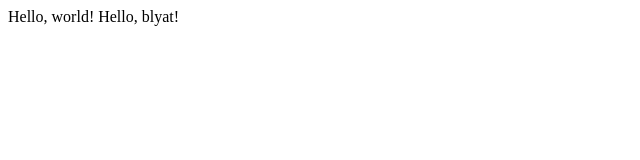
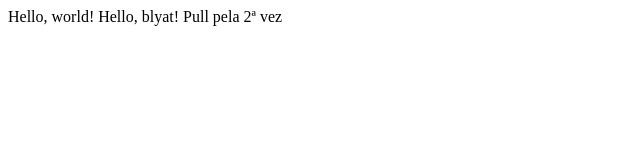
Before and after one commit to joaodiniz99/lecture0, a plain HTML site: page hello.html in a window 1280 px wide. Shown: the whole page, without its empty margins (0-640 px from the left). Drawn offline with Linux system fonts and the light colour scheme.

Commit message:
Pull pela 2ª vez

```diff
--- a/hello.html
+++ b/hello.html
@@ -7,5 +7,6 @@
     <body>
         Hello, world!
         Hello, blyat!
+        Pull pela 2ª vez
     </body>
 </html>
```
